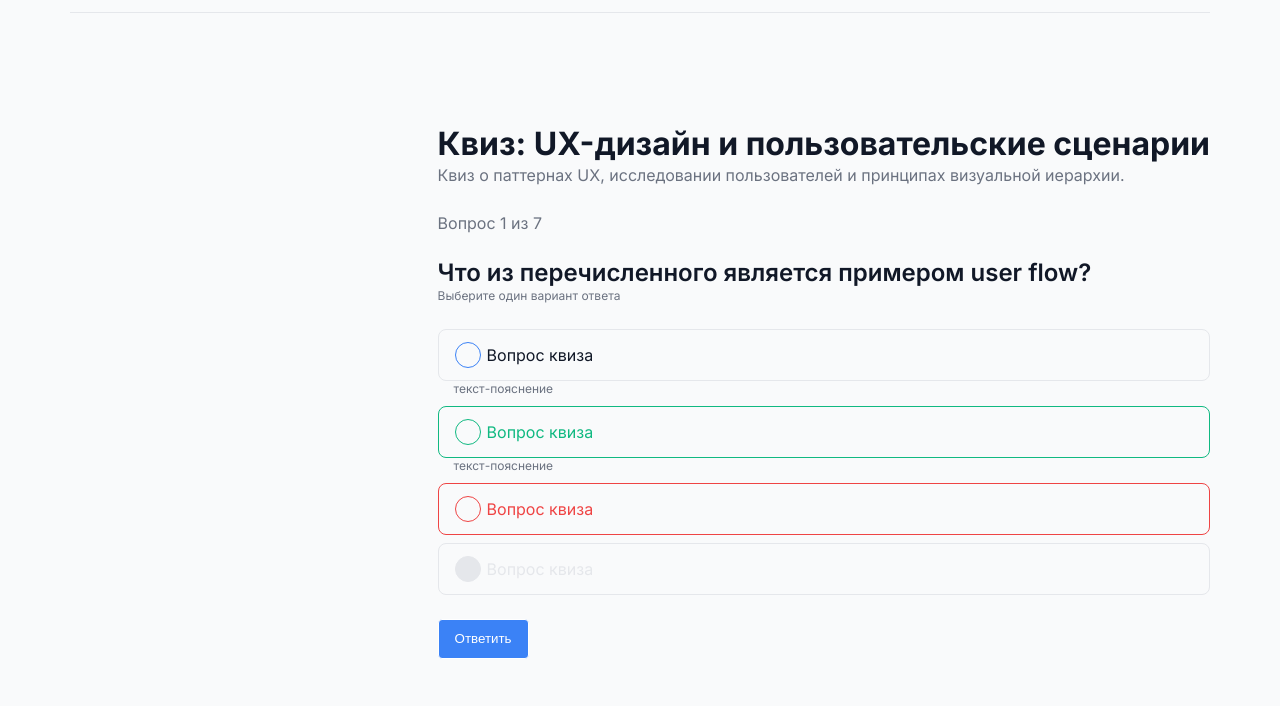
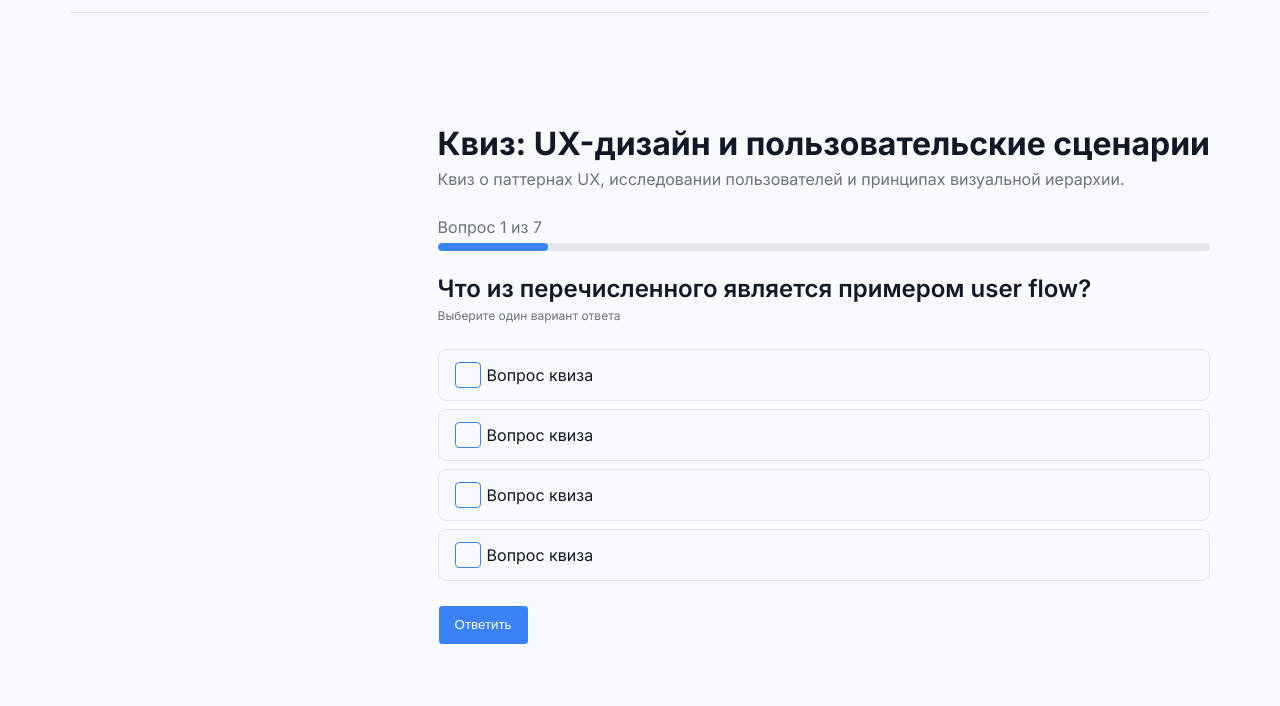
Before and after one commit to TheKostVK/quiz-generator, a website built with Vite: page quiz.html in a window 1280 px wide. Shown: the part 59-765 px from the top of the page. Built offline with nearby package versions, Linux system fonts and the light colour scheme.

Commit message:
quiz page layout

```diff
--- a/css/components/index.css
+++ b/css/components/index.css
@@ -2,3 +2,4 @@
 @import "button.css";
 @import "quizCard.css";
 @import "choice.css";
+@import "modal.css";
--- a/css/components/quizCard.css
+++ b/css/components/quizCard.css
@@ -11,6 +11,10 @@
     gap: var(--space-8);
 
     transition: border-color var(--animation-normal), box-shadow var(--animation-normal), background-color var(--animation-normal);
+
+    -webkit-user-select: none;
+    -moz-user-select: none;
+    user-select: none;
 }
 
 .quiz-card:hover {
--- a/css/pages/quiz.css
+++ b/css/pages/quiz.css
@@ -27,7 +27,9 @@
 }
 
 .quiz__header {
-
+    display: flex;
+    flex-direction: column;
+    gap: var(--space-4);
 }
 
 .quiz__title {
@@ -39,7 +41,9 @@
 }
 
 .quiz__progress {
-
+    display: flex;
+    flex-direction: column;
+    gap: var(--space-4);
 }
 
 .quiz__progress-text {
@@ -55,7 +59,20 @@
 }
 
 .quiz__progress-bar {
+    height: 8px;
+    border-radius: 999px;
+    background: var(--color-border);
+    overflow: hidden;
+}
 
+.quiz__progress-fill {
+    height: 100%;
+    width: 0;
+
+    background: var(--color-primary);
+    border-radius: inherit;
+
+    transition: width var(--animation-normal);
 }
 
 .quiz__question {
@@ -66,7 +83,9 @@
 }
 
 .quiz__question-header {
-
+    display: flex;
+    flex-direction: column;
+    gap: var(--space-4);
 }
 
 .quiz__question-title {
--- a/js/pages/quiz.js
+++ b/js/pages/quiz.js
@@ -12,9 +12,25 @@ header.setMenuItems([
     {text: 'Посмотреть сохранённые квизы', href: '/quizzes.html', variant: 'secondary'},
 ]);
 
+export function setProgress(barEl, current, total) {
+    const fill = barEl.querySelector('.quiz__progress-fill');
+
+    if (!fill) return;
+
+    const safeTotal = Math.max(1, total);
+    const clamped = Math.min(Math.max(current, 1), safeTotal);
+    const percent = (clamped / safeTotal) * 100;
+
+    fill.style.width = `${percent}%`;
+    barEl.setAttribute('aria-valuenow', String(clamped));
+    barEl.setAttribute('aria-valuemax', String(safeTotal));
+}
+
 console.log(quiz.quiz.questions);
 console.log(quiz.getNextQuestion());
 console.log(quiz.setAnswerQuestion(1, [2]));
 console.log(quiz.setAnswerQuestion(2, [1, 2, 3, 4]));
 console.log(quiz.setAnswerQuestion(3, [3]));
 console.log(quiz.getQuizResult());
+
+setProgress(document.querySelector('.quiz__progress-bar'), 1, 7);
--- a/quiz.html
+++ b/quiz.html
@@ -47,7 +47,9 @@
                         aria-valuemax="7"
                         aria-valuenow="1"
                         aria-label="Прогресс прохождения"
-                ></div>
+                >
+                    <div class="quiz__progress-fill"></div>
+                </div>
             </div>
 
             <section class="quiz__question" aria-labelledby="question-title">
@@ -61,25 +63,7 @@
                 <form class="quiz__form">
                     <ul class="quiz__options" role="list">
                         <li class="quiz__option">
-                            <label class="choice choice--radio">
-                                <input class="choice__input" type="checkbox" name="answer" value="1" />
-                                <span class="choice__box" aria-hidden="true"></span>
-                                <span class="choice__label">Вопрос квиза</span>
-                            </label>
-                            <span class="choice__hint caption">текст-пояснение</span>
-                        </li>
-
-                        <li class="quiz__option">
-                            <label class="choice choice--success choice--radio">
-                                <input class="choice__input" type="checkbox" name="answer" value="1" />
-                                <span class="choice__box" aria-hidden="true"></span>
-                                <span class="choice__label">Вопрос квиза</span>
-                            </label>
-                            <span class="choice__hint caption">текст-пояснение</span>
-                        </li>
-
-                        <li class="quiz__option">
-                            <label class="choice choice--error choice--radio">
+                            <label class="choice ">
                                 <input class="choice__input" type="checkbox" name="answer" value="1" />
                                 <span class="choice__box" aria-hidden="true"></span>
                                 <span class="choice__label">Вопрос квиза</span>
@@ -87,8 +71,24 @@
                         </li>
 
                         <li class="quiz__option">
-                            <label class="choice choice--radio">
-                                <input class="choice__input" disabled type="checkbox" name="answer" value="1" />
+                            <label class="choice ">
+                                <input class="choice__input" type="checkbox" name="answer" value="1" />
+                                <span class="choice__box" aria-hidden="true"></span>
+                                <span class="choice__label">Вопрос квиза</span>
+                            </label>
+                        </li>
+
+                        <li class="quiz__option">
+                            <label class="choice ">
+                                <input class="choice__input" type="checkbox" name="answer" value="1" />
+                                <span class="choice__box" aria-hidden="true"></span>
+                                <span class="choice__label">Вопрос квиза</span>
+                            </label>
+                        </li>
+
+                        <li class="quiz__option">
+                            <label class="choice ">
+                                <input class="choice__input" type="checkbox" name="answer" value="1" />
                                 <span class="choice__box" aria-hidden="true"></span>
                                 <span class="choice__label">Вопрос квиза</span>
                             </label>
```
Also changed, not shown: css/components/modal.css (added).
